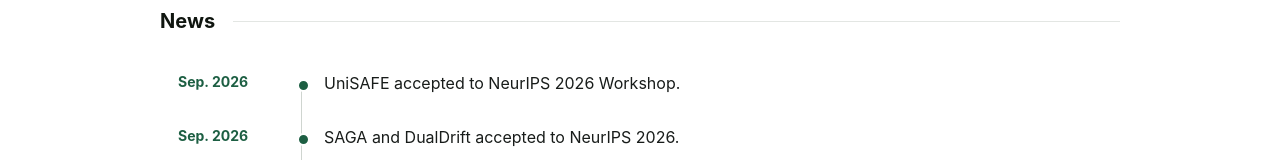
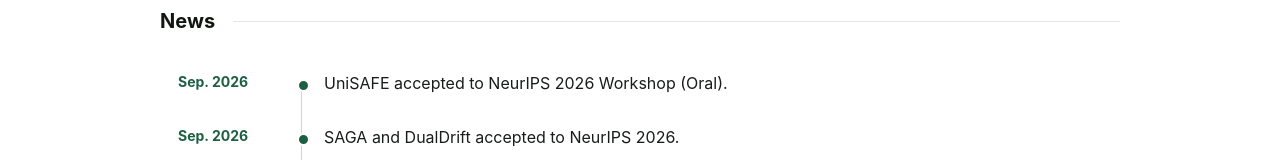
Before and after one commit to jaehyun-kwak/jaehyun-kwak.github.io, a React (Vite) app: page / in a window 1280 px wide. Shown: the part 526-686 px from the top of the page. Built offline with nearby package versions, Linux system fonts and the light colour scheme.

Commit message:
Announce UniSAFE workshop oral acceptance

```diff
--- a/src/data.js
+++ b/src/data.js
@@ -19,7 +19,7 @@
 };
 
 export const news = [
-  ["Sep. 2026", "UniSAFE accepted to NeurIPS 2026 Workshop."],
+  ["Sep. 2026", "UniSAFE accepted to NeurIPS 2026 Workshop (Oral)."],
   ["Sep. 2026", "SAGA and DualDrift accepted to NeurIPS 2026."],
   ["Jul. 2026", "DualDrift accepted to ICML 2026 Workshop."],
   [
```
